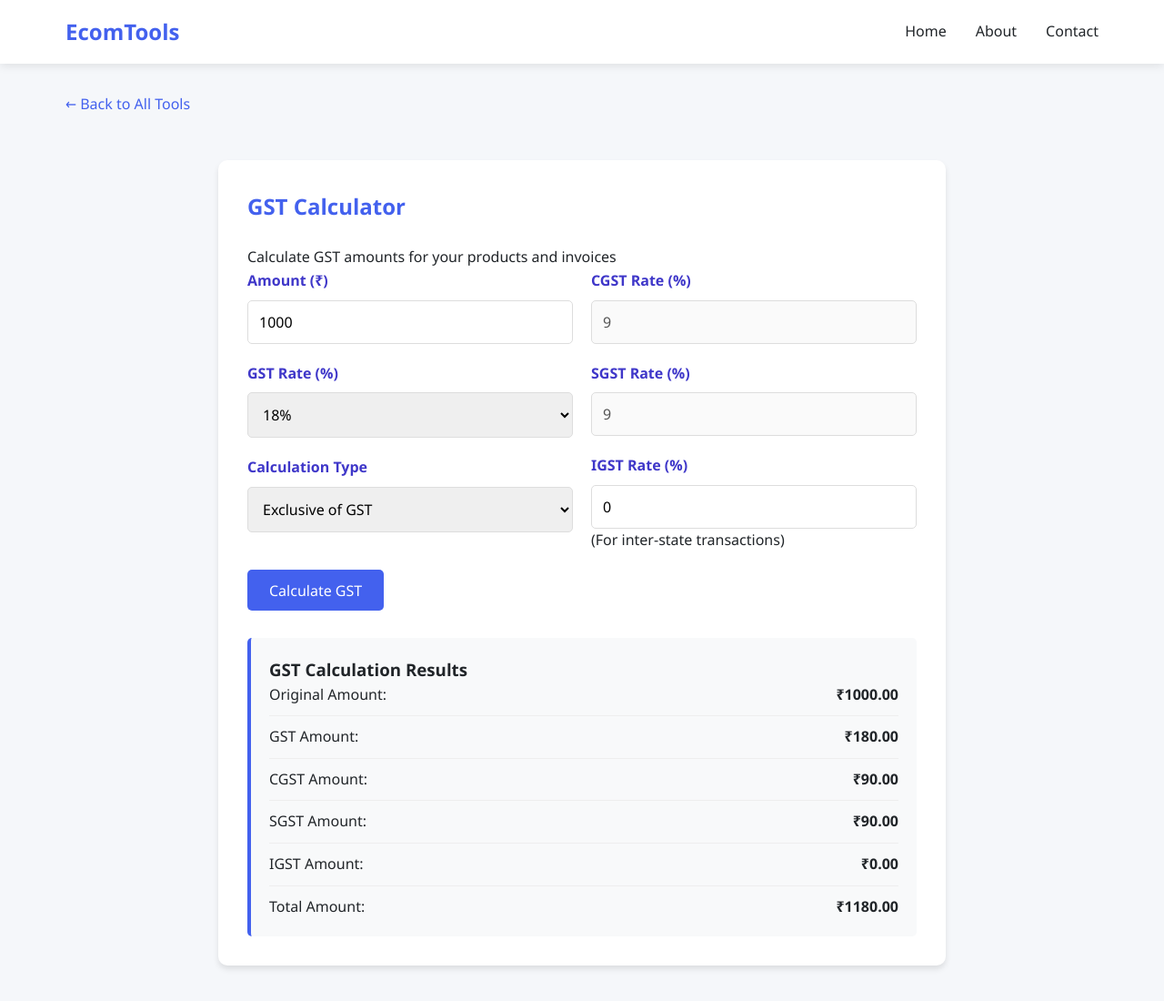
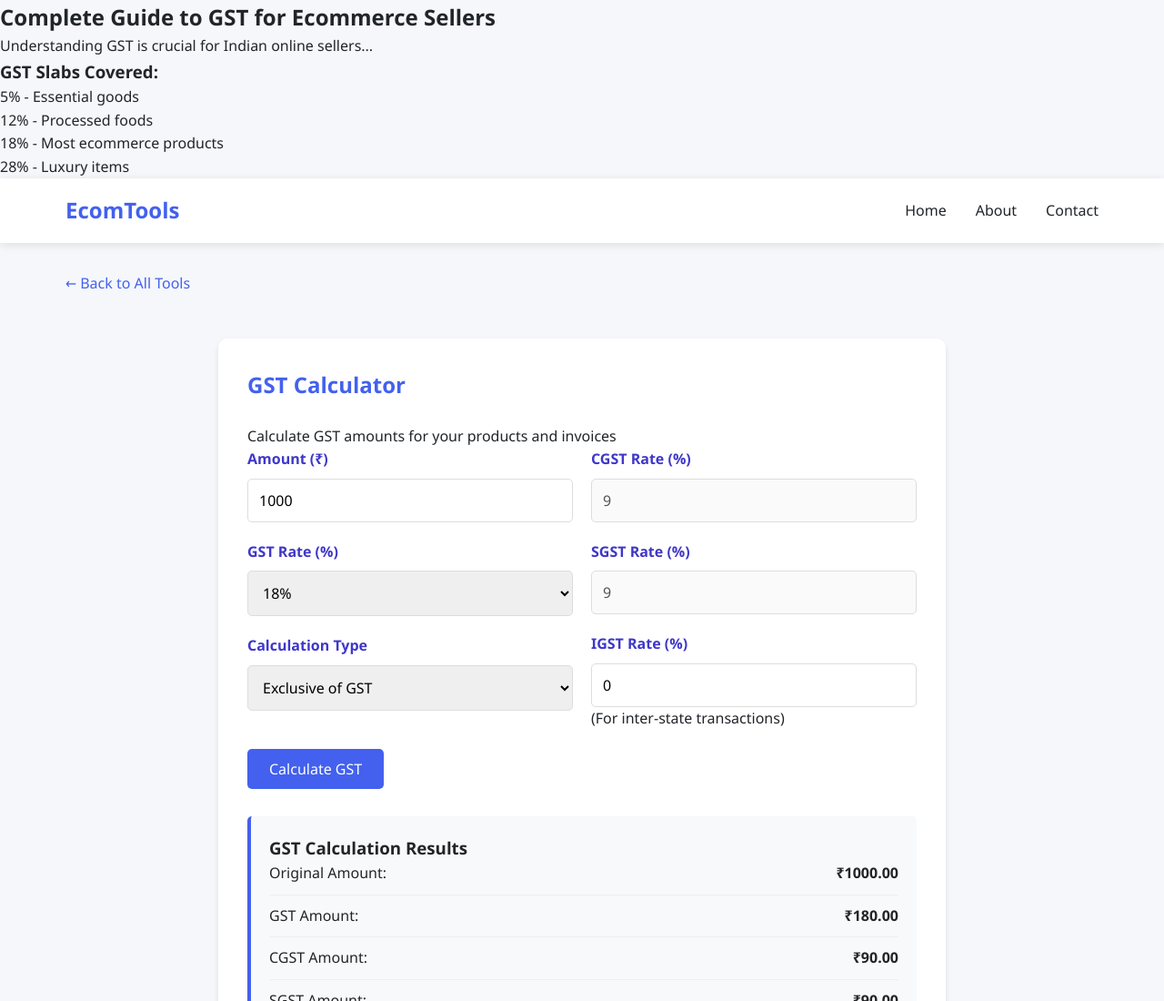
Before and after one commit to rahulyadav108/EcomTools, a plain HTML site: page gst-calculator.html in a window 1280 px wide. Shown: the top 1100 px of the page at 91% size. Drawn offline with Linux system fonts and the light colour scheme.

Commit message:
Update gst-calculator.html

```diff
--- a/gst-calculator.html
+++ b/gst-calculator.html
@@ -5,6 +5,21 @@
     <meta name="viewport" content="width=device-width, initial-scale=1.0">
     <title>GST Calculator | EcomTools</title>
     <link rel="stylesheet" href="style.css">
+    <title>Free GST Calculator for Ecommerce Sellers | India GST Rates | EcomTools</title>
+<meta name="description" content="Calculate GST for your online business with our free tool. Supports all GST slabs (5%, 12%, 18%, 28%) for Indian sellers.">
+
+<!-- Content Section -->
+<div class="seo-content">
+  <h2>Complete Guide to GST for Ecommerce Sellers</h2>
+  <p>Understanding GST is crucial for Indian online sellers...</p>
+  <h3>GST Slabs Covered:</h3>
+  <ul>
+    <li>5% - Essential goods</li>
+    <li>12% - Processed foods</li>
+    <li>18% - Most ecommerce products</li>
+    <li>28% - Luxury items</li>
+  </ul>
+</div>
 </head>
 <body>
     <header>
```
